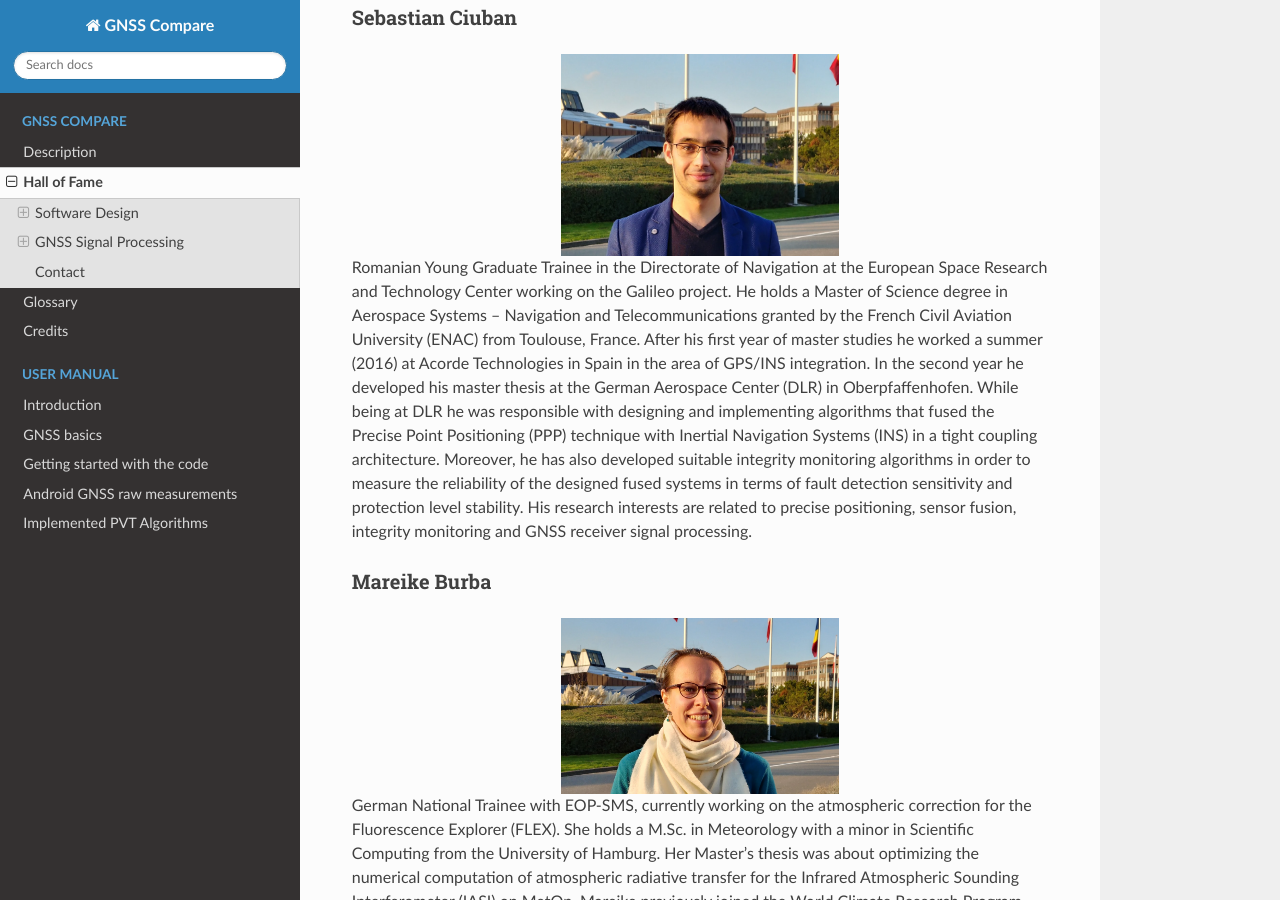
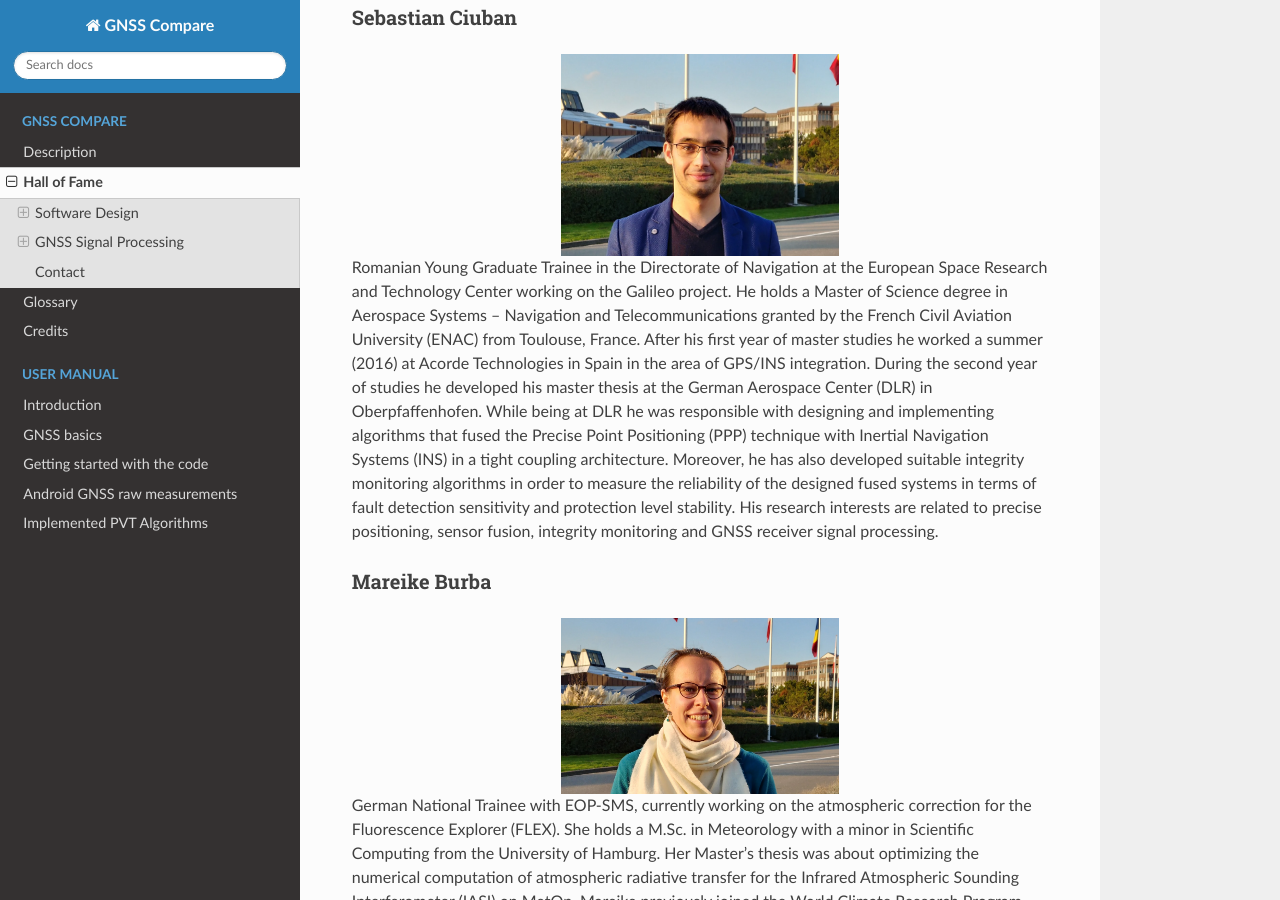
Before and after one commit to TheGalfins/GNSS_Compare, a Sphinx documentation site: the page built from docs/team.rst, in a window 1280 px wide and 900 px high, scrolled down 1814 px. Built offline with Sphinx 7.4.7 and the Read the Docs theme 2.0.0, drawn with Linux system fonts in a browser that asks for light colours; pages that are not in the unit, such as notebooks, are missing from menus.

Commit message:
A correction in the bio of Sebastian

```diff
--- a/docs/team.rst
+++ b/docs/team.rst
@@ -79,7 +79,7 @@ Sebastian Ciuban
 Romanian Young Graduate Trainee in the Directorate of Navigation at the European Space Research and Technology Center working
 on the Galileo project. He holds a Master of Science degree in Aerospace Systems – Navigation and Telecommunications
 granted by the French Civil Aviation University (ENAC) from Toulouse, France. After his first year of master studies he worked
-a summer (2016) at Acorde Technologies in Spain in the area of GPS/INS integration. In the second year he developed
+a summer (2016) at Acorde Technologies in Spain in the area of GPS/INS integration. During the second year of studies he developed
 his master thesis at the German Aerospace Center (DLR) in Oberpfaffenhofen. While
 being at DLR he was responsible with designing and implementing algorithms that fused the
 Precise Point Positioning (PPP) technique with Inertial Navigation Systems (INS) in a tight
```
